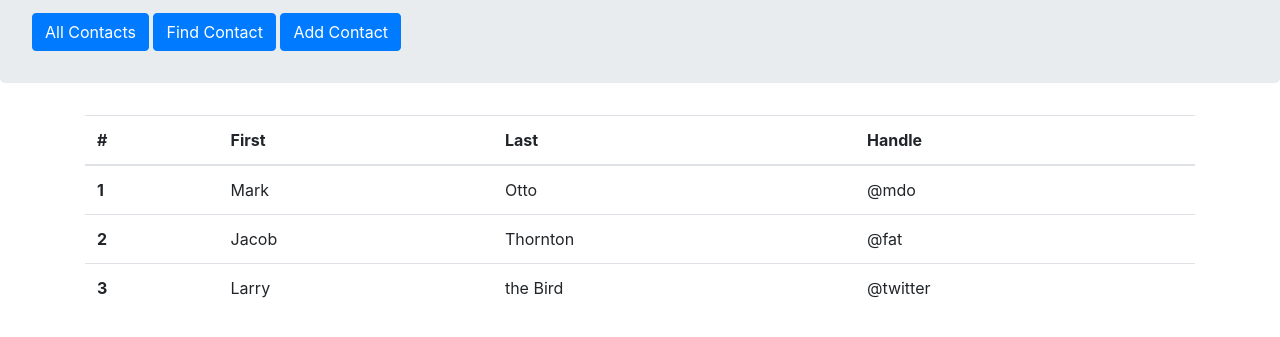
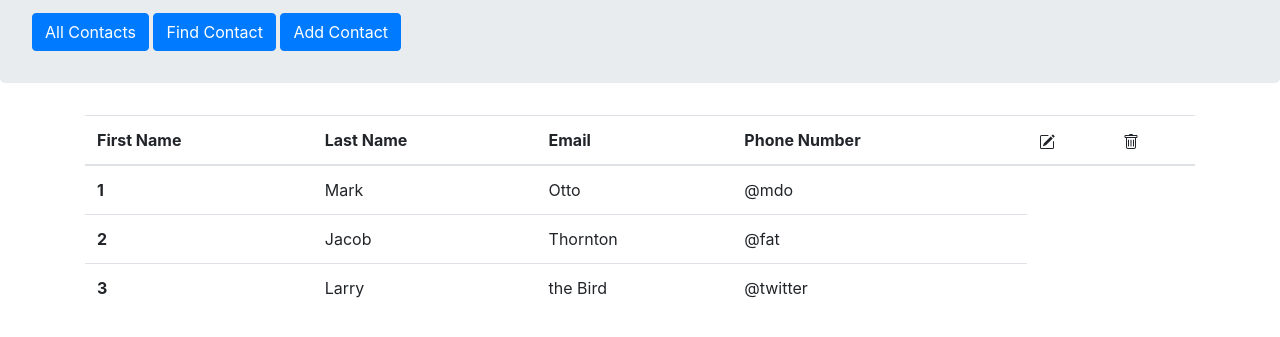
Before and after one commit to daquilino/IndexedDB-CRUD, a plain HTML site: page index.html in a window 1280 px wide. Shown: the part 111-448 px from the top of the page. Drawn offline with nearby package versions, Linux system fonts and the light colour scheme.

Commit message:
modified table head with my values, icons

```diff
--- a/index.html
+++ b/index.html
@@ -71,10 +71,20 @@
         <table class="table">
             <thead>
               <tr>
-                <th scope="col">#</th>
-                <th scope="col">First</th>
-                <th scope="col">Last</th>
-                <th scope="col">Handle</th>
+                <th scope="col">First Name</th>
+                <th scope="col">Last Name</th>
+                <th scope="col">Email</th>
+                <th scope="col">Phone Number</th>
+                <th scope="col">
+                    <svg class="bi bi-pencil-square" width="1em" height="1em" viewBox="0 0 16 16" fill="currentColor" xmlns="http://www.w3.org/2000/svg">
+                        <path d="M15.502 1.94a.5.5 0 010 .706L14.459 3.69l-2-2L13.502.646a.5.5 0 01.707 0l1.293 1.293zm-1.75 2.456l-2-2L4.939 9.21a.5.5 0 00-.121.196l-.805 2.414a.25.25 0 00.316.316l2.414-.805a.5.5 0 00.196-.12l6.813-6.814z"/>
+                        <path fill-rule="evenodd" d="M1 13.5A1.5 1.5 0 002.5 15h11a1.5 1.5 0 001.5-1.5v-6a.5.5 0 00-1 0v6a.5.5 0 01-.5.5h-11a.5.5 0 01-.5-.5v-11a.5.5 0 01.5-.5H9a.5.5 0 000-1H2.5A1.5 1.5 0 001 2.5v11z" clip-rule="evenodd"/>
+                      </svg>
+                </th>
+                <th scope="col"><svg class="bi bi-trash" width="1em" height="1em" viewBox="0 0 16 16" fill="currentColor" xmlns="http://www.w3.org/2000/svg">
+                    <path d="M5.5 5.5A.5.5 0 016 6v6a.5.5 0 01-1 0V6a.5.5 0 01.5-.5zm2.5 0a.5.5 0 01.5.5v6a.5.5 0 01-1 0V6a.5.5 0 01.5-.5zm3 .5a.5.5 0 00-1 0v6a.5.5 0 001 0V6z"/>
+                    <path fill-rule="evenodd" d="M14.5 3a1 1 0 01-1 1H13v9a2 2 0 01-2 2H5a2 2 0 01-2-2V4h-.5a1 1 0 01-1-1V2a1 1 0 011-1H6a1 1 0 011-1h2a1 1 0 011 1h3.5a1 1 0 011 1v1zM4.118 4L4 4.059V13a1 1 0 001 1h6a1 1 0 001-1V4.059L11.882 4H4.118zM2.5 3V2h11v1h-11z" clip-rule="evenodd"/>
+                  </svg></th>
               </tr>
             </thead>
             <tbody>
```
